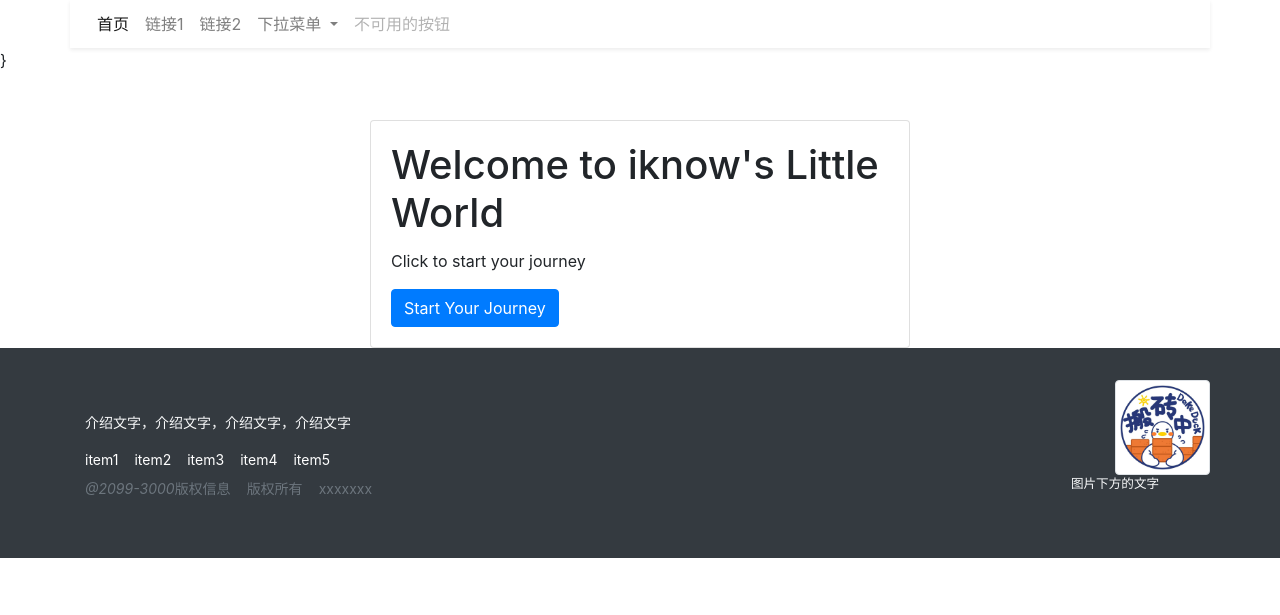
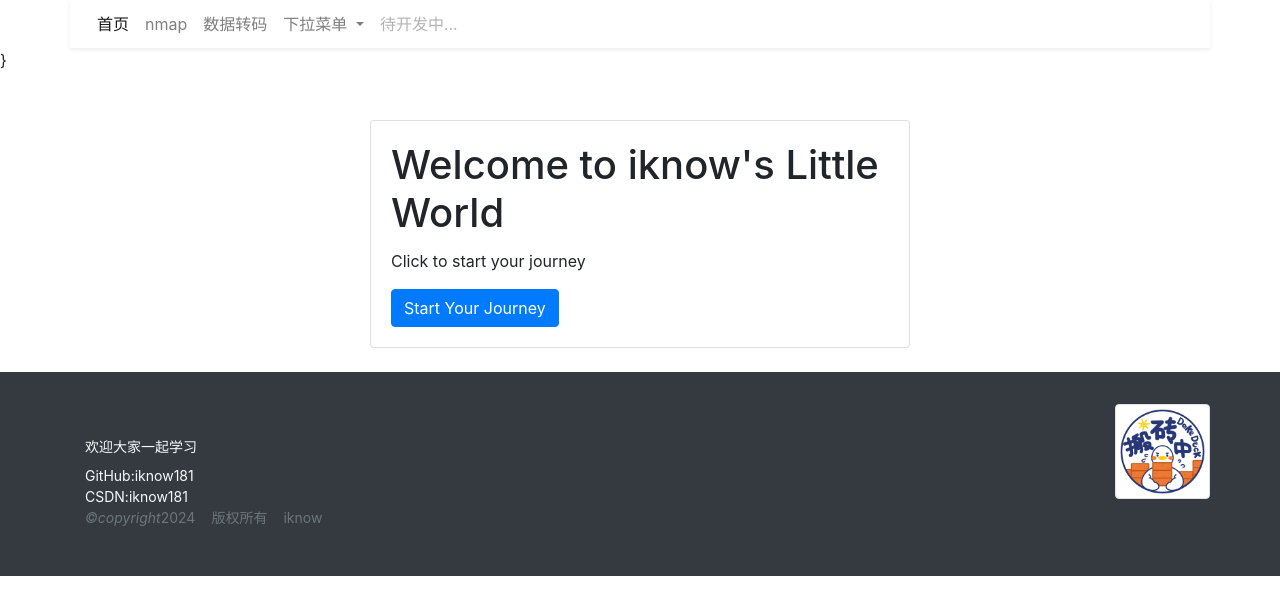
Before and after one commit to iknow181/ToolsWeb, a Flask app: page / in a window 1280 px wide. Shown: the top 615 px of the page. Run offline with Flask 3, Linux system fonts and the light colour scheme; some libraries are stand-ins or nearby versions.

Commit message:
'update'

```diff
--- a/app.py
+++ b/app.py
@@ -12,10 +12,16 @@ app = Flask(__name__,
 def welcome():
     return flask.render_template('welcome.html')
 
-# @app.route('/menu')
-# def menu():
-#
-#     return flask.render_template('')
+
+@app.route('/menu')
+def menu():
+    return flask.render_template('menu.html')
+
+
+@app.route('/menu')
+def nmap():
+    return flask.render_template('nmap.html')
+
 
 if __name__ == '__main__':
     app.run(host='0.0.0.0', port=8888, debug=True)
--- a/templates/footer.html
+++ b/templates/footer.html
@@ -4,17 +4,13 @@
         <div class="row pt-3 pb-5">
             <div class="col-sm-12 col-md-10">
                 <div class="pt-5">
-                    <p class="mb-2">介绍文字，介绍文字，介绍文字，介绍文字</p>
-                    <ul class="nav">
-                        <li class="nav-item"><a href="=#" class="nav-link text-white pl-0">item1</a></li>
-                        <li class="nav-item"><a href="=#" class="nav-link text-white pl-0">item2</a></li>
-                        <li class="nav-item"><a href="=#" class="nav-link text-white pl-0">item3</a></li>
-                        <li class="nav-item"><a href="=#" class="nav-link text-white pl-0">item4</a></li>
-                        <li class="nav-item"><a href="=#" class="nav-link text-white pl-0">item5</a></li>
-                    </ul>
+                    <p class="mb-2">欢迎大家一起学习</p>
+                    <a href="https://github.com/iknow181" class="mb-2 text-light">GitHub:iknow181</a>
+                    <br>
+                    <a href="https://blog.csdn.net/qinjilll" class="mb-2 text-light">CSDN:iknow181</a>
                 </div>
                 <div class="text-muted">
-                    <i>@2099-3000</i>版权信息<span class="mx-3">版权所有</span><a href="#" class="text-muted">xxxxxxx</a>
+                    <i>&copy;copyright</i>2024<span class="mx-3">版权所有</span><a href="#" class="text-muted">iknow</a>
                 </div>
             </div>
 
@@ -22,7 +18,6 @@
             <div class="col-am-12 col-md-2 text-md-right text-center p-0">
                 <figure class="figure mt-3">
                     <img src="/static/images/tx.jpg" class="figure img-thumbnail" style="max-width: 50%;">
-                    <figcaption class="figure-caption text-center text-light">图片下方的文字</figcaption>
                 </figure>
             </div>
         </div>
--- a/templates/header.html
+++ b/templates/header.html
@@ -23,7 +23,7 @@
                     <!--小屏幕不加logo-->
                     <a class="navbar-brand navbar-toggler border-0" href="#">
                         <!--加载图片作为logo-->
-                        <img src="/static/images/tx.jpg" class="img-fluid" style="max-width: 90px;" alt="touxiang"/>
+                        <img src="/static/images/tx.jpg" class="img-fluid" style="max-width: 90px;" alt="头像"/>
                     </a>
                     <button class="navbar-toggler" type="button" data-toggle="collapse" data-target="#navbarSupportContent" aria-controls="navbarSupportContent" aria-expanded="false" aria-label="Toggle navigation">
                         <span class="navbar-toggler-icon"></span>
@@ -31,13 +31,13 @@
                     <div class="collapse navbar-collapse" id="navbarSupportContent">
                         <ul class="navbar-nav mr-auto">
                             <li class="nav-item active">
-                                <a class="nav-link" href="#">首页<span class="sr-only">(current)</span></a>
+                                <a class="nav-link" href="{{ url_for('welcome') }}">首页<span class="sr-only">(current)</span></a>
                             </li>
                             <li class="nav-item">
-                                <a class="nav-link" href="#">链接1</a>
+                                <a class="nav-link" href="#">nmap</a>
                             </li>
                             <li class="nav-item">
-                                <a class="nav-link" href="#">链接2</a>
+                                <a class="nav-link" href="#">数据转码</a>
                             </li>
                             <li class="nav-item dropdown">
                                 <a class="nav-link dropdown-toggle" href="#" id="navbarDropdown" role="button" data-toggle="dropdown" aria-haspopup="true" aria-expanded="false">
@@ -45,13 +45,14 @@
                                 </a>
                                 <div class="dropdown-menu" aria-labelledby="navbarDropdown">
                                     <a class="dropdown-item">item1</a>
+                                    <div class="dropdown-divider"></div>
                                     <a class="dropdown-item">item2</a>
                                     <div class="dropdown-divider"></div>
                                     <a class="dropdown-item">item3</a>
                                 </div>
                             </li>
                             <li class="nav-item">
-                                <a class="nav-link disabled" href="#" tabindex="-1" aria-disabled="true">不可用的按钮</a>
+                                <a class="nav-link disabled" href="#" tabindex="-1" aria-disabled="true">待开发中...</a>
                             </li>
                         </ul>
                     </div>
--- a/templates/welcome.html
+++ b/templates/welcome.html
@@ -2,7 +2,7 @@
 <script>
   // 在页面加载前，使用 JavaScript 动态设置标题
   window.onload = function() {
-    document.title = "Welcome to iknow's Little World";
+    document.title = "Welcome";
   };
 </script>
     <div class="container">
@@ -12,10 +12,11 @@
                     <div class="card-body">
                         <h1 class="card-title">Welcome to iknow's Little World</h1>
                         <p class="card-text">Click to start your journey</p>
-                        <a href="#" class="btn btn-primary">Start Your Journey</a>
+                        <a href="{{ url_for('menu') }}" class="btn btn-primary">Start Your Journey</a>
                     </div>
                 </div>
             </div>
         </div>
     </div>
+<br>
 {% include 'footer.html' %}
```
Also changed, not shown: nmap.py (added, +14 -0 lines), templates/menu.html (+44 -8 lines), templates/nmap.html (added, +9 -0 lines).
